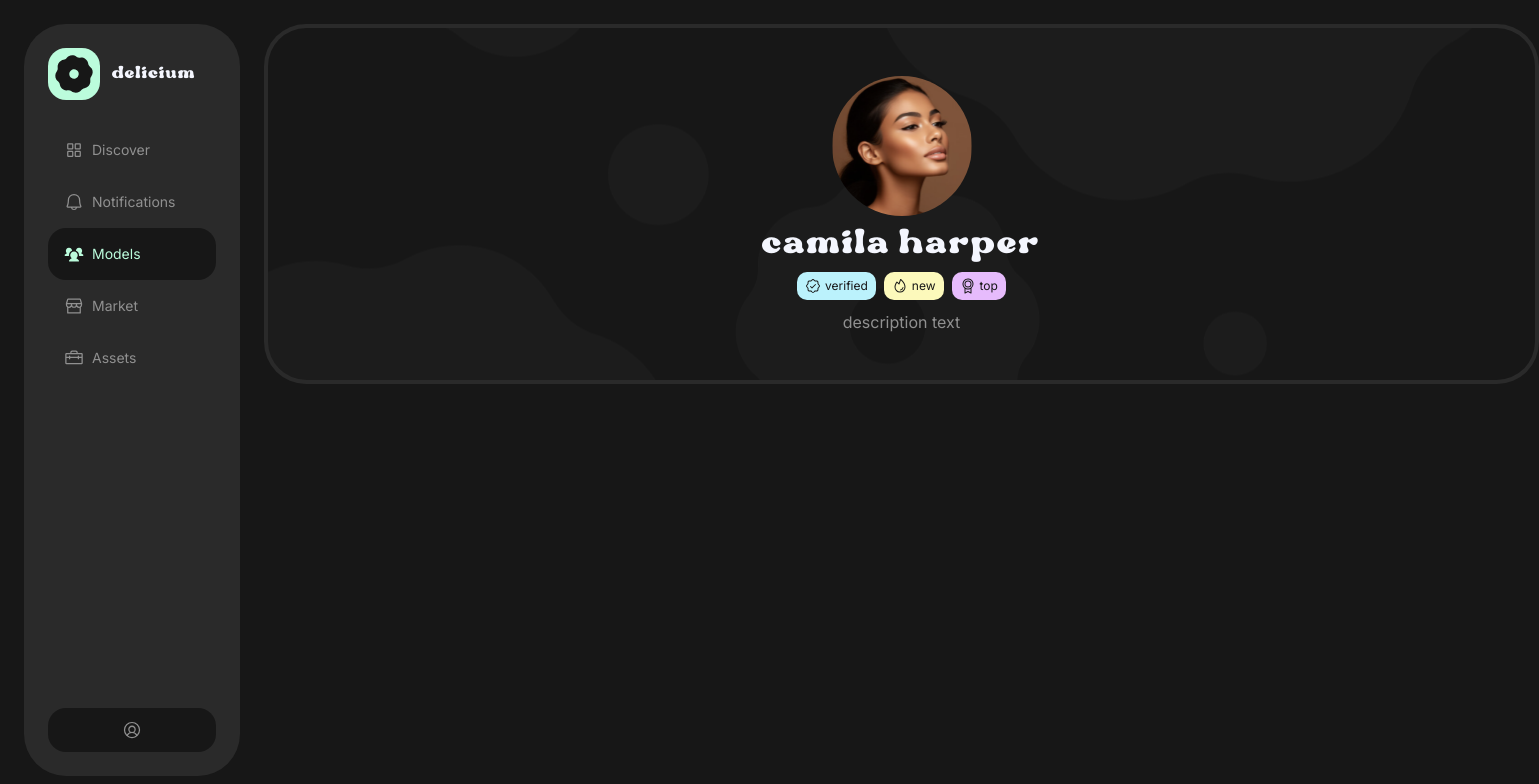
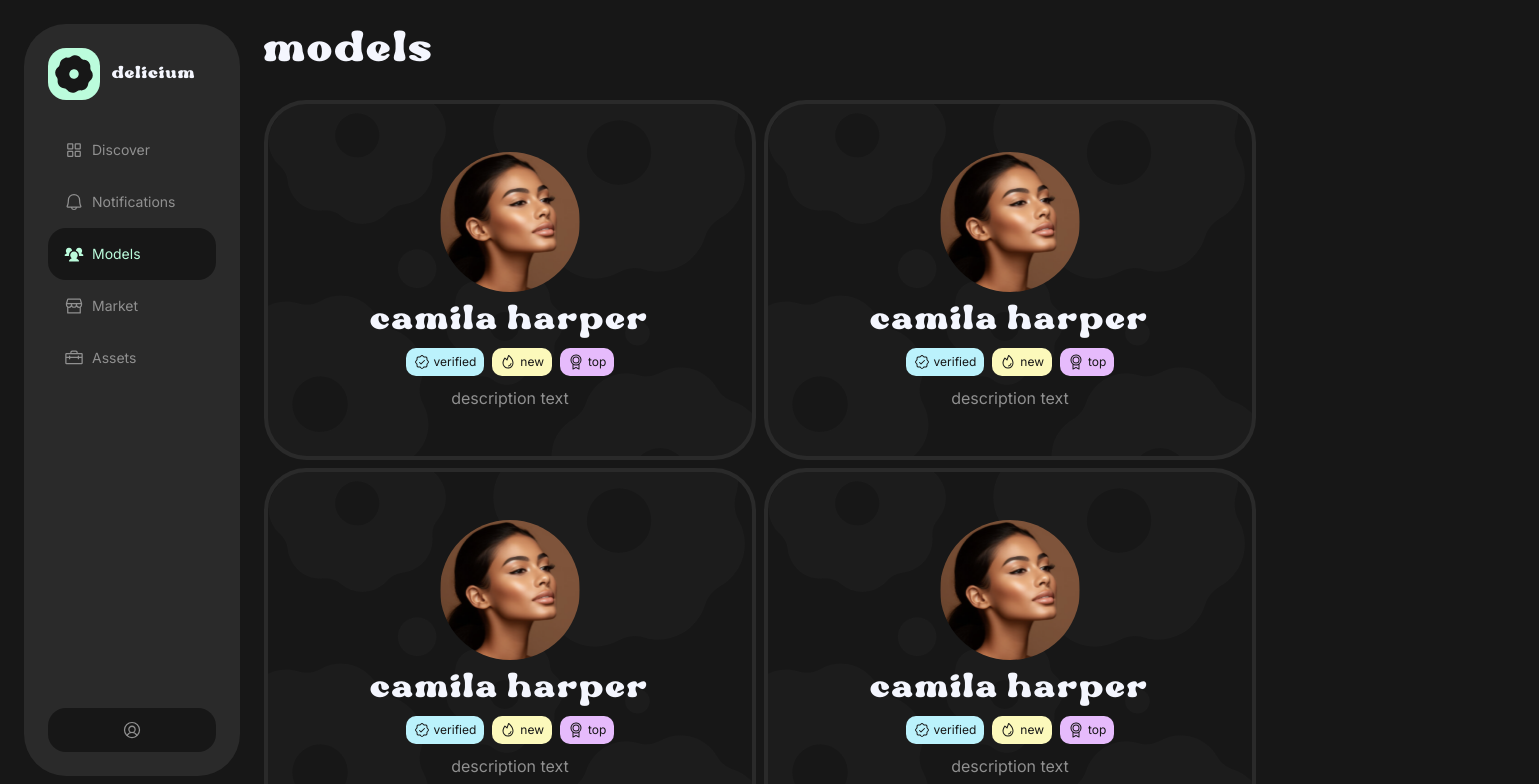
Before and after one commit to dolianich/dellicium, a React (Vite) app: page /models in a window 1280 px wide. Shown: the top 784 px of the page, 1539 px wide, since content can reach past the window. Built offline with nearby package versions, Linux system fonts and the light colour scheme.

Commit message:
Created a Title component

```diff
--- a/src/components/ModelCard/ModelCard.module.css
+++ b/src/components/ModelCard/ModelCard.module.css
@@ -6,7 +6,8 @@
     text-decoration: none;
     background-color: var(--grey);
     border-radius: 42px;
-    width: 1275px;
+    min-width: 350px;
+    flex: 1;
 }
 
 .container{
@@ -16,6 +17,7 @@
     flex-direction: column;
     gap: 8px;
     width: calc(100% - 56px);
+    height: 100%;
     background-image: url(../../assets/modelCradBgStaic.svg);
     background-size: cover;
     background-position: center center;
--- /dev/null
+++ b/src/components/Title/Title.module.css
@@ -0,0 +1,13 @@
+.title{
+    text-align: left;
+    font-size: 60px;
+    font-family: "Nighty";
+    line-height: 52px;
+    letter-spacing: 2.4px;
+    color: var(--white);
+    font-weight: 400;
+    margin-top: 0;
+    margin-left: 0;
+    margin-right: 0;
+    margin-bottom: 24px;
+}
--- /dev/null
+++ b/src/components/Title/Title.tsx
@@ -0,0 +1,11 @@
+import styles from './Title.module.css';
+
+interface Props {
+  title: string;
+}
+
+const Title = ({ title }: Props) => {
+  return <h1 className={styles.title}>{title.toLowerCase()}</h1>;
+};
+
+export default Title;
--- a/src/data/models.ts
+++ b/src/data/models.ts
@@ -7,6 +7,63 @@ const models = [
       tags: ['verified', 'new', 'top']
     },
 
+    {
+      id: 2,
+      username: '@camilaharper',
+      name: 'Camila Harper',
+      bio: 'Description text',
+      tags: ['verified', 'new', 'top']
+    },
+
+    {
+      id: 3,
+      username: '@camilaharper',
+      name: 'Camila Harper',
+      bio: 'Description text',
+      tags: ['verified', 'new', 'top']
+    },
+
+    {
+      id: 4,
+      username: '@camilaharper',
+      name: 'Camila Harper',
+      bio: 'Description text',
+      tags: ['verified', 'new', 'top']
+    },
+
+    {
+      id: 5,
+      username: '@camilaharper',
+      name: 'Camila Harper',
+      bio: 'Description text',
+      tags: ['verified', 'new', 'top']
+    },
+
+    {
+      id: 6,
+      username: '@camilaharper',
+      name: 'Camila Harper',
+      bio: 'Description text',
+      tags: ['verified', 'new', 'top']
+    },
+
+    {
+      id: 7,
+      username: '@camilaharper',
+      name: 'Camila Harper',
+      bio: 'Description text',
+      tags: ['verified', 'new', 'top']
+    },
+
+    {
+      id: 8,
+      username: '@camilaharper',
+      name: 'Camila Harper',
+      bio: 'Description text',
+      tags: ['verified', 'new', 'top']
+    },
+
+
   ];
 
   export default models
--- a/src/index.css
+++ b/src/index.css
@@ -32,8 +32,7 @@ body{
   background-color: var(--dark);
   display: flex;
   flex-direction: row;
-  height: 100dvh;
   width: 100%;
+  height: 100%;
   margin: 0;
-  overflow: hidden;
 }
--- a/src/pages/Discover.module.css
+++ /dev/null
@@ -1,6 +0,0 @@
-.main{
-    background-color: white;
-    display: flex;
-    height: 100%;
-    width: 100%;
-}
--- a/src/pages/DiscoverPage.tsx
+++ b/src/pages/DiscoverPage.tsx
@@ -1,7 +1,7 @@
-import styles from './Discover.module.css';
+
 
 const DiscoverPage = () => {
-  return <div className={styles.main}>Discover</div>;
+  return <div>Discover</div>;
 };
 
 export default DiscoverPage;
--- a/src/pages/ModelsPage.tsx
+++ b/src/pages/ModelsPage.tsx
@@ -1,9 +1,13 @@
 import models from '../data/models';
 import ModelCard from '../components/ModelCard/ModelCard';
+import styles from './styles/ModelsPage.module.css';
+import Title from '../components/Title/Title';
 
 const ModelsPage = () => {
   return (
-    <div>
+    <div className={styles.screen}>
+      <Title title="models" />
+      <div className={styles.main}>
         {models.map((model) => (
           <ModelCard
             key={model.id}
@@ -14,6 +18,7 @@ const ModelsPage = () => {
           />
         ))}
       </div>
+    </div>
   );
 };
 
--- /dev/null
+++ b/src/pages/styles/ModelsPage.module.css
@@ -0,0 +1,13 @@
+.screen{
+    display: flex;
+    flex-direction: column;
+}
+
+.main{
+    display: flex;
+    flex-direction: row;
+    flex-wrap: wrap;
+    gap: 8px;
+    height: 100%;
+    width: 100%;
+}
```
Lines whose indentation alone changed are shown as unchanged.
